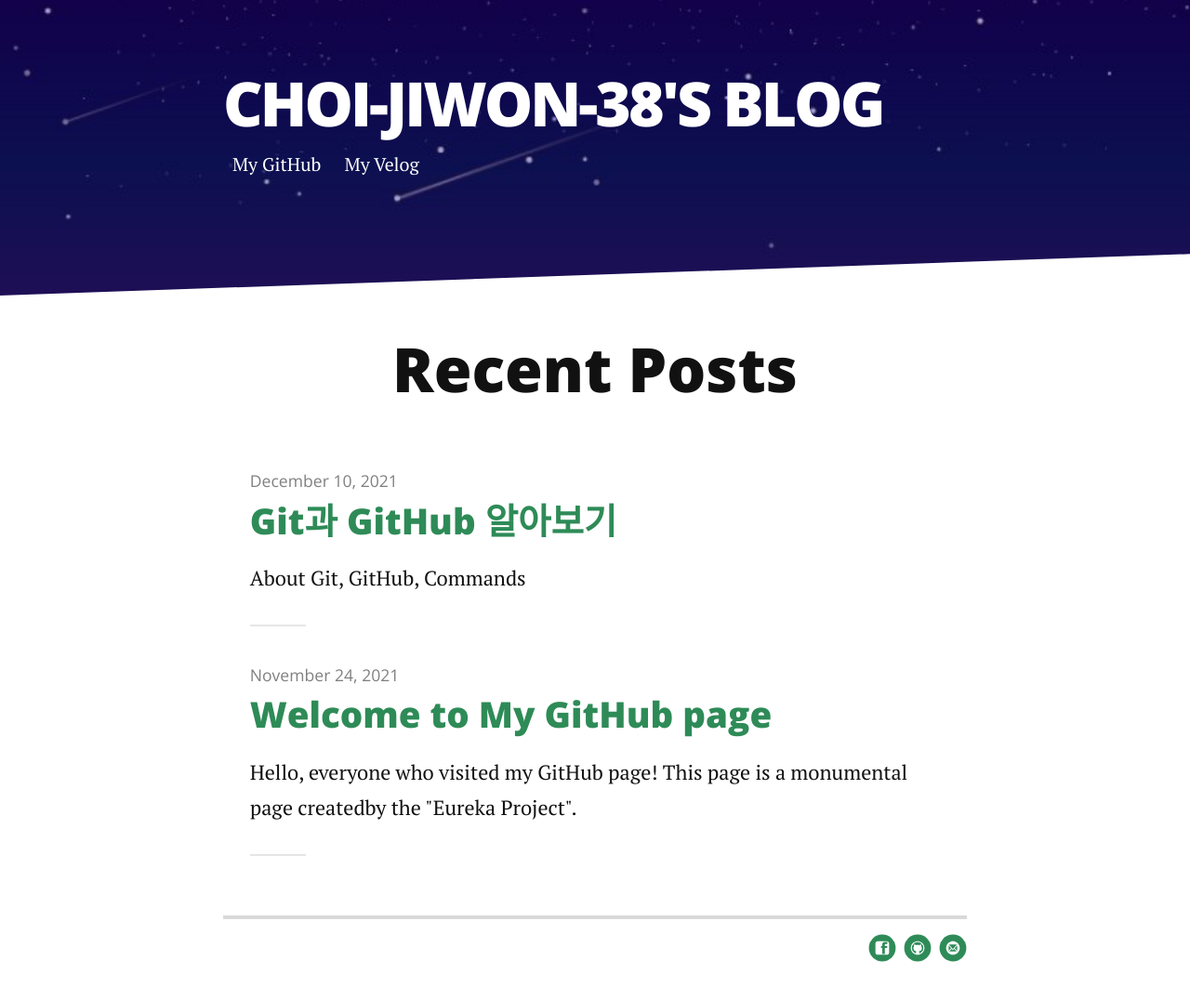
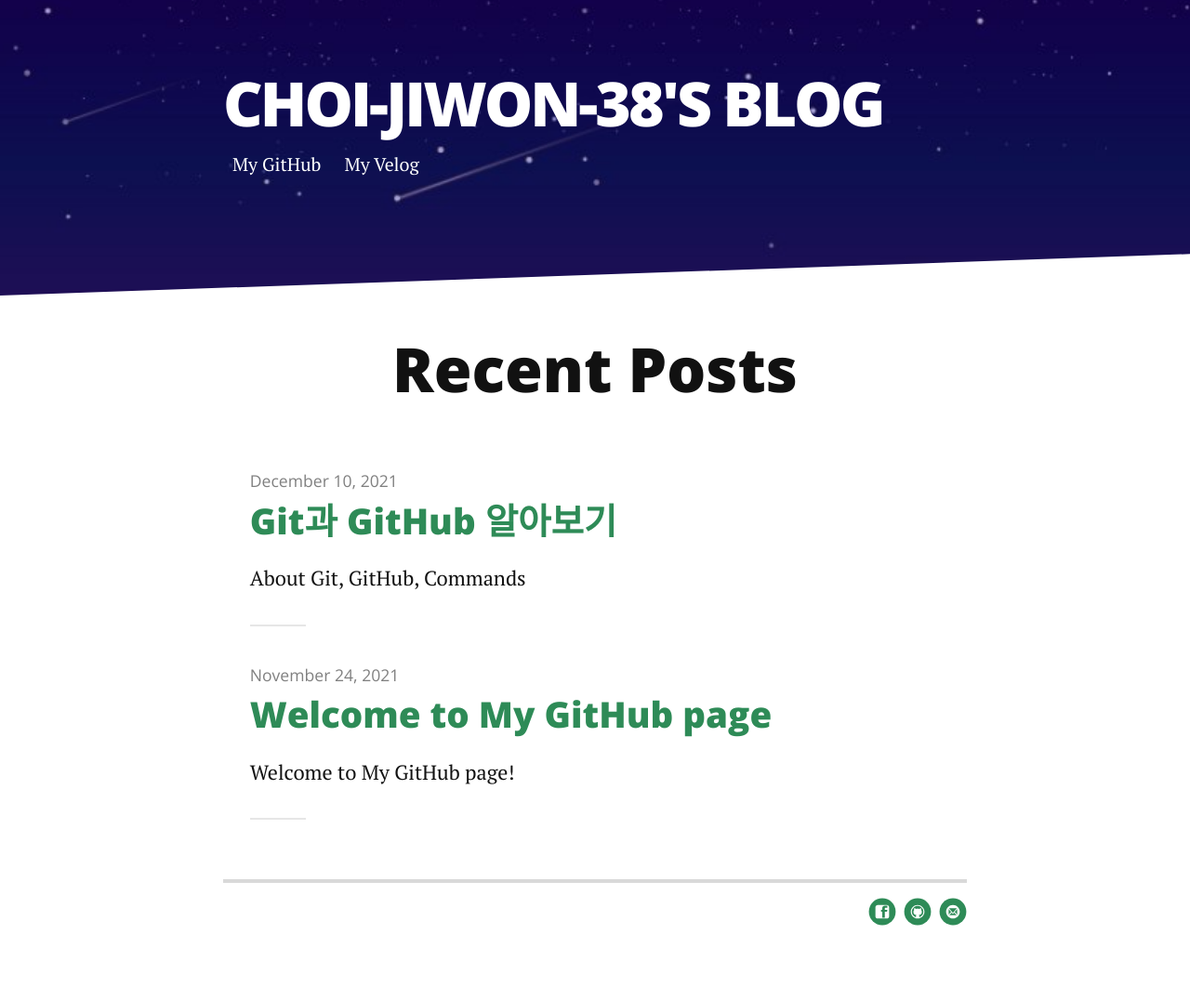
Before and after one commit to Choi-Jiwon-38/Choi-Jiwon-38.github.io, a Jekyll site: the page built from index.html, in a window 1280 px wide. Shown: the whole page at 93% size. Built offline with Jekyll 4.4.1, drawn with Linux system fonts in a browser that asks for light colours; nearby versions of some CDN libraries; the list of posts is cut into pages by our own code; after the commit the page ends 1038 px from its top, so only the background shows below that.

Commit message:
Update 2021-11-24-Profile.markdown

```diff
--- a/_posts/2021-11-24-Profile.markdown
+++ b/_posts/2021-11-24-Profile.markdown
@@ -2,6 +2,7 @@
 layout: post
 title:  "Welcome to My GitHub page"
 date:   2021-11-24
+description: Welcome to My GitHub page!
 ---
 
 <p class="intro"><span class="dropcap">H</span>ello, everyone who visited my GitHub page! This page is a monumental page createdby the "Eureka Project".</p>
```
